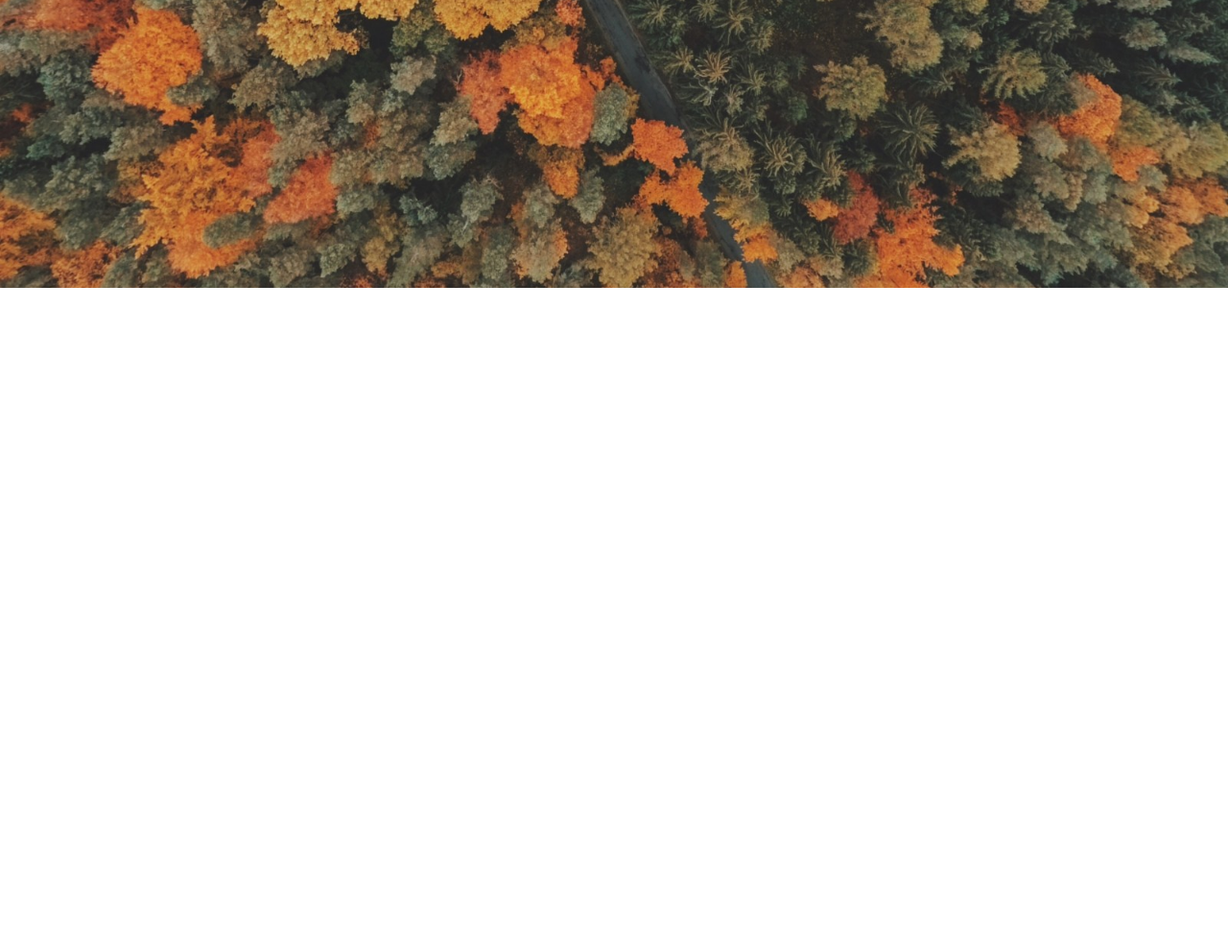
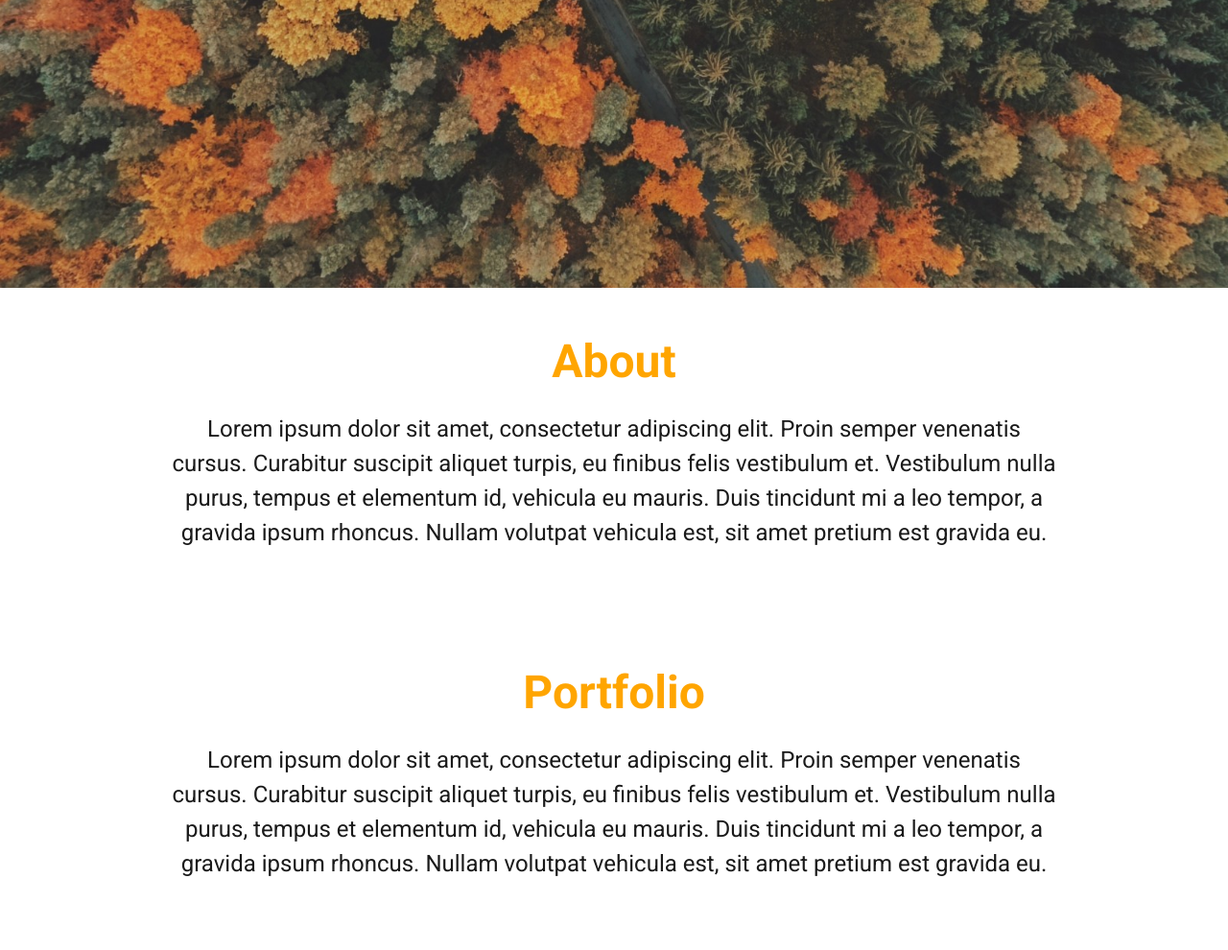
Before and after one commit to glinky/etic, a plain HTML site: page index.html in a window 1280 px wide. Shown: the part 500-1490 px from the top of the page at 96% size. Before the commit the page ends 800 px from the top, so only its background shows below. Drawn offline with Linux system fonts and the light colour scheme.

Commit message:
add portfolio section

```diff
--- a/css/style.css
+++ b/css/style.css
@@ -78,3 +78,6 @@ input,textarea{font-size:inherit;font-family:inherit;}
 .intro{position:relative;height:100vh;background:url(../img/intro.jpg) no-repeat center;background-size:cover;color:#FFF;text-align:center;}
 .intro header{position:relative;top:50%;transform: translateY(-50%);}
 .intro h2{font-size:3em;}
+.home-section{padding:3em 0;}
+.home-section h2{font-size:3em;color:orange;}
+.home-section > header p{font-size:1.5em;line-height:1.5em;}
--- a/index.html
+++ b/index.html
@@ -4,7 +4,7 @@
     <link href="https://fonts.googleapis.com/css?family=Roboto:400,700" rel="stylesheet">
     <link rel="stylesheet" type="text/css" href="css/style.css" />
     <meta charset="utf-8" />
-    <title>Git Exemplo</title>
+    <title>Website</title>
 </head>
 <body>
 
@@ -38,6 +38,32 @@
         </header>
     </section>
 
+    <div class="container">
+
+        <section class="home-section text-center">
+            <header>
+                <h2>
+                    About
+                </h2>
+                <p>
+                    Lorem ipsum dolor sit amet, consectetur adipiscing elit. Proin semper venenatis cursus. Curabitur suscipit aliquet turpis, eu finibus felis vestibulum et. Vestibulum nulla purus, tempus et elementum id, vehicula eu mauris. Duis tincidunt mi a leo tempor, a gravida ipsum rhoncus. Nullam volutpat vehicula est, sit amet pretium est gravida eu.
+                </p>
+            </header>
+        </section>
+
+        <section class="home-section text-center">
+            <header>
+                <h2>
+                    Portfolio
+                </h2>
+                <p>
+                    Lorem ipsum dolor sit amet, consectetur adipiscing elit. Proin semper venenatis cursus. Curabitur suscipit aliquet turpis, eu finibus felis vestibulum et. Vestibulum nulla purus, tempus et elementum id, vehicula eu mauris. Duis tincidunt mi a leo tempor, a gravida ipsum rhoncus. Nullam volutpat vehicula est, sit amet pretium est gravida eu.
+                </p>
+            </header>
+        </section>
+
+    </div>
+
 
     <!-- Include JS -->
     <script src="js/jquery3.1.1.js"></script>
```
